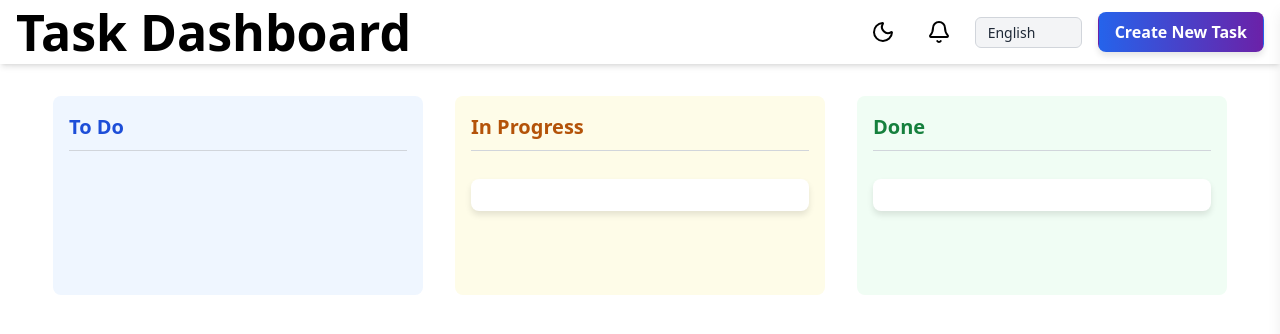
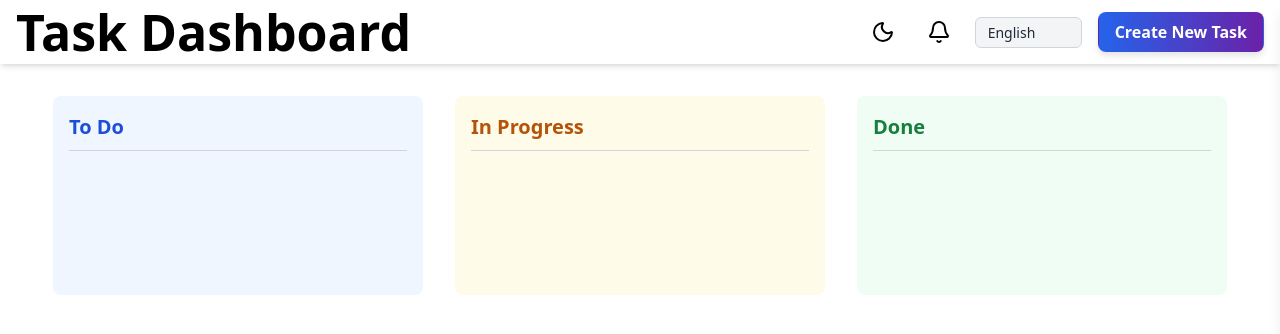
Before and after one commit to VikaSukhara/TaskDashboard, a React (Vite) app: page / in a window 1280 px wide. Shown: the top 334 px of the page. Built offline with nearby package versions, Linux system fonts and the light colour scheme.

Commit message:
Add UUID for task IDs and implement drag-and-drop zones using hello-pangea

```diff
--- a/package.json
+++ b/package.json
@@ -14,6 +14,7 @@
     "lucide-react": "^0.525.0",
     "react": "^19.1.0",
     "react-dom": "^19.1.0",
+    "uuid": "^11.1.0",
     "yup": "^1.6.1"
   },
   "devDependencies": {
--- a/src/App.tsx
+++ b/src/App.tsx
@@ -3,8 +3,10 @@ import "./App.css";
 import Header from "./header/Header";
 import TaskContainers from "./TaskContainers/TaskContainers";
 import styles from "./App.module.css";
+import { v4 as uuidv4 } from "uuid";
 
 export type taskType = {
+  id: string;
   title: string;
   description: string;
   date: string;
@@ -56,7 +58,7 @@ function App() {
           isSidebarOpen ? styles.mainWithSidebar : ""
         }`}
       >
-        <TaskContainers tasks={tasks} />
+        <TaskContainers tasks={tasks} setTasks={setTasks}/>
       </main>
       <aside
         className={`${styles.sidebar} ${
--- a/src/TaskContainers/TaskContainers.module.css
+++ b/src/TaskContainers/TaskContainers.module.css
@@ -95,3 +95,31 @@
   transition-property: box-shadow;
   transition-duration: 200ms;
 }
+
+:global(.dark) .taskWrapper {
+  background-color: #374151;
+}
+
+.taskContainer {
+  display: flex;
+  flex-direction: column;
+}
+
+.taskTitle {
+  font-size: 18px;
+  font-weight: 600;
+  color: #1a202c;
+}
+
+:global(.dark) .taskTitle {
+  color: #ffffff;
+}
+
+.taskParagraph {
+  font-size: 14px;
+  color: #4b5563;
+}
+
+:global(.dark) .taskParagraph {
+  color: #d1d5db;
+}
--- a/src/TaskContainers/TaskContainers.tsx
+++ b/src/TaskContainers/TaskContainers.tsx
@@ -1,52 +1,110 @@
+import {
+  DragDropContext, // обгортка для всієї drag & drop логіки.
+  Droppable, // зони, куди можна перетягувати.
+  Draggable, // елементи, які можна перетягувати.
+  DropResult, //  тип, який описує результат події onDragEnd
+} from "@hello-pangea/dnd";
+
 import { taskType } from "../App";
 import styles from "./TaskContainers.module.css";
 
 type TaskContainersProps = {
   tasks: taskType[];
+  setTasks: React.Dispatch<React.SetStateAction<taskType[]>>;
 };
 
-export default function TaskContainers({ tasks }: TaskContainersProps) {
-  const toDoTasks = tasks.filter((t) => t.status === "toDo");
-  const inProgressTasks = tasks.filter((t) => t.status === "inProgress");
-  const doneTasks = tasks.filter((t) => t.status === "done");
+export default function TaskContainers({
+  tasks,
+  setTasks,
+}: TaskContainersProps) {
+  const statuses = ["toDo", "inProgress", "done"] as const;
+
+  // викликаю тоді, коли перетягнула якусь картку
+  const onDragEnd = (result: DropResult) => {
+    // source - звідки беру задачу
+    // destination - куди перетягую задачу
+    const { destination, source, draggableId } = result;
+
+    if (!destination) return;
+
+    // якщо картку перетягнула в тому самому блоці - не міняю нічого
+    if (
+      destination.droppableId === source.droppableId &&
+      destination.index === source.index
+    )
+      return;
+
+    const draggedTask = tasks.find((t) => t.id.toString() === draggableId); //шукає ту задачу, яку перетягую
+    if (!draggedTask) return;
+
+    const updatedTasks = [...tasks].filter(
+      //копія всіх задач, але вже без тої яку перетягую
+      (t) => t.id.toString() !== draggableId
+    );
+    updatedTasks.splice(destination.index, 0, {
+      // цю задачу яку перетягую, вставляю в updatedTasks але з новим статусом
+      ...draggedTask,
+      status: destination.droppableId as taskType["status"],
+    });
+    setTasks(updatedTasks);
+  };
 
   return (
-    <div className={styles.columnWrapper}>
-      <div className={`${styles.column} ${styles.todo}`}>
-        <h3 className={`${styles.columnTitle} ${styles.todoTitle}`}>To Do</h3>
-        <div className={styles.containerWrapper}>
-          <ul>
-            {toDoTasks.map((task, index) => (
-              <li key={index} className={styles.taskWrapper}>
-                <h4>{task.title}</h4>
-                <p>{task.description}</p>
-              </li>
-            ))}
-          </ul>
-        </div>
+    // Слухає події перетягування. Викдикається, коли перетягнула і відпустила картку
+    <DragDropContext onDragEnd={onDragEnd}>
+      <div className={styles.columnWrapper}>
+        {statuses.map((status) => (
+          <Droppable droppableId={status} key={status}>
+            {(
+              provided // Це внутрішній функціональний компонент
+            ) => (
+              <div
+                ref={provided.innerRef}
+                {...provided.droppableProps}
+                className={`${styles.column} ${styles[status]}`}
+              >
+                <h3
+                  className={`${styles.columnTitle} ${
+                    styles[`${status}Title`]
+                  }`}
+                >
+                  {status === "toDo"
+                    ? "To Do"
+                    : status === "inProgress"
+                    ? "In Progress"
+                    : "Done"}
+                </h3>
+                <ul className={styles.containerWrapper}>
+                  {tasks
+                    .filter((task) => task.status === status)
+                    .map((task, index) => (
+                      <Draggable
+                        draggableId={task.id.toString()}
+                        index={index}
+                        key={task.id}
+                      >
+                        {(provided) => (
+                          <li
+                            ref={provided.innerRef}
+                            {...provided.draggableProps}
+                            {...provided.dragHandleProps}
+                            className={styles.taskWrapper}
+                          >
+                            <div className={styles.taskContainer}>
+                              <h4 className={styles.taskTitle}>{task.title}</h4>
+                              <p className={styles.taskParagraph}>{task.description}</p>
+                            </div>
+                          </li>
+                        )}
+                      </Draggable>
+                    ))}
+                  {provided.placeholder}
+                </ul>
+              </div>
+            )}
+          </Droppable>
+        ))}
       </div>
-      <div className={`${styles.column} ${styles.inProgress}`}>
-        <h3 className={`${styles.columnTitle} ${styles.inProgressTitle}`}>
-          In Progress
-        </h3>
-        <div className={styles.taskWrapper}>
-          <ul>
-            {inProgressTasks.map((task, index) => (
-              <li key={index}>{task.title}</li>
-            ))}
-          </ul>
-        </div>
-      </div>
-      <div className={`${styles.column} ${styles.done}`}>
-        <h3 className={`${styles.columnTitle} ${styles.doneTitle}`}>Done</h3>
-        <div className={styles.taskWrapper}>
-          <ul>
-            {doneTasks.map((task, index) => (
-              <li key={index}>{task.title}</li>
-            ))}
-          </ul>
-        </div>
-      </div>
-    </div>
+    </DragDropContext>
   );
 }
--- a/src/header/Header.tsx
+++ b/src/header/Header.tsx
@@ -7,12 +7,12 @@ import TaskCreation from "../TaskCreation/TaskCreation";
 
 import * as yup from "yup";
 import { taskType } from "../App";
+import { v4 as uuidv4 } from "uuid";
 
 const taskSchema = yup.object().shape({
   title: yup.string().required("Title is required"),
   description: yup.string().required("Description is required"),
 });
-
 
 type HeaderProps = {
   changeTheme: React.Dispatch<React.SetStateAction<boolean>>;
@@ -36,6 +36,7 @@ export default function Header({
   const [errors, setErrors] = useState<Record<string, string>>({});
 
   const [dataFromFrom, setDataFromFrom] = useState<taskType>({
+    id: uuidv4(),
     title: "",
     description: "",
     date: "",
@@ -48,6 +49,7 @@ export default function Header({
     if (!isModalOpen) {
       setStep(1);
       setDataFromFrom({
+        id: uuidv4(),
         title: "",
         description: "",
         date: "",
```
Also changed, not shown: 2 other files (tests, documents, lock files or other folders).
